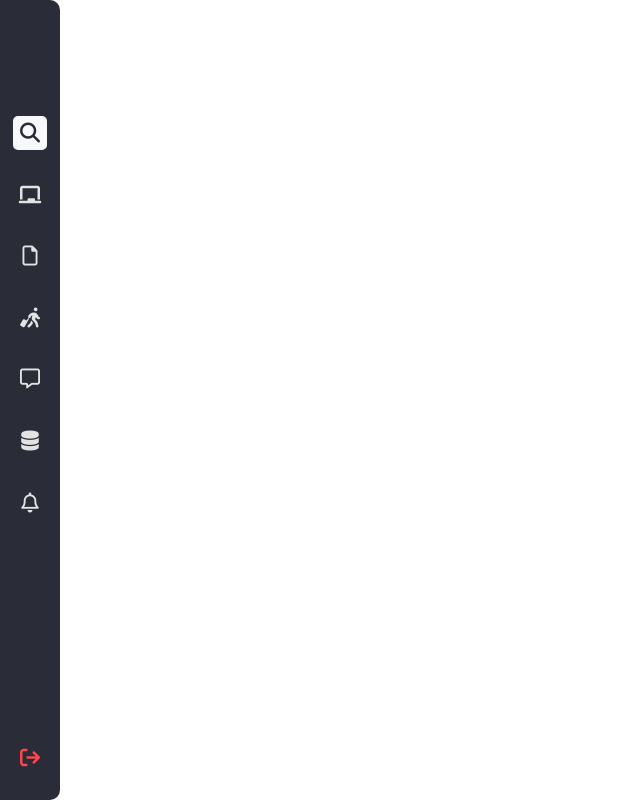
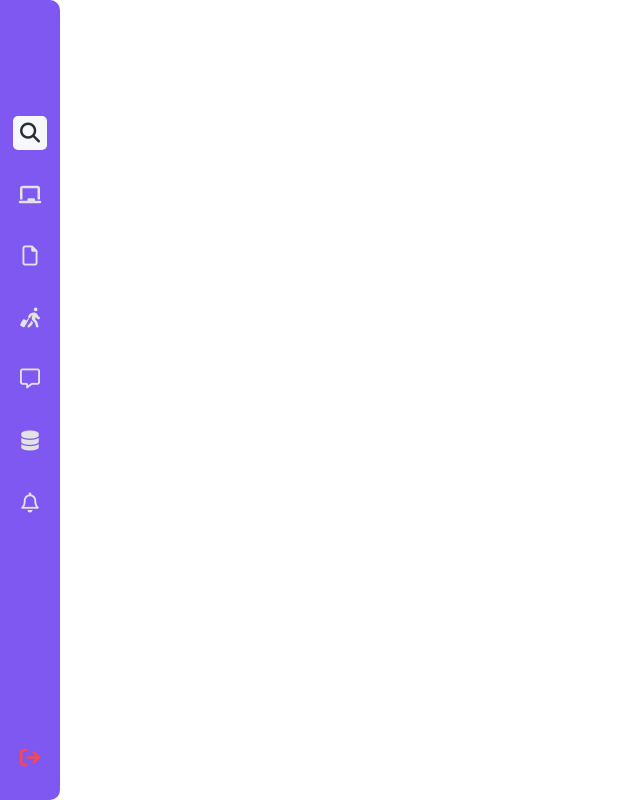
Before and after one commit to Pavan-loop/Learning-front-end, a plain HTML site: page Javascript/10-10-class-manupulation.html in a window 1280 px wide. Both pictures are taken after a click on the element 30 px from the left and 400 px from the top of the page. Shown: the whole page, without its empty margins (0-640 px from the left). Drawn offline with Linux system fonts and the light colour scheme.

Commit message:
learned addind classes

```diff
--- a/Javascript/10-10-class-manupulation.html
+++ b/Javascript/10-10-class-manupulation.html
@@ -20,6 +20,7 @@
       display: grid;
       grid-template-rows: 1fr 1.5fr 1.5fr 1.5fr 1.5fr 1.5fr 1.5fr 1.5fr 1.5fr 1.5fr 5fr;
       cursor: pointer;
+
     }
     .logo,
     .profile,
@@ -55,11 +56,24 @@
       margin-bottom: 30px;
       color: #fb474d;
     }
+    .adashboard i {
+      padding: 10px;
+    }
+    .adashboard{
+      border-radius: 5px;
+    }
+    .adashboard:hover{
+      background-color: #7F57F1;
+      color: #FFFFFF;
+    }
+    .change-color{
+      background-color: #7F57F1;
+    }
 
   </style>
 </head>
 <body>
-  <div class="sidebar">
+  <div class="sidebar" >
     <div class="logo"></div>
     <div class="profile"></div>
     <div class="search">
@@ -68,7 +82,9 @@
       </div>
     </div>
     <div class="dashboard">
-      <i class="fa-solid fa-chalkboard"></i>
+      <div class="adashboard">
+        <i class="fa-solid fa-chalkboard"></i>
+      </div>
     </div>
     <div class="product">
       <i class="fa-regular fa-file"></i>
@@ -111,7 +127,10 @@
     syntax: selectedElement.classList.add('Myclass');
     For example: selectedElement.classList.add('show');
   */
-
+var sidebar = document.querySelector('.sidebar')
+sidebar.addEventListener('click', function(){
+  sidebar.classList.toggle('change-color');
+})
 
 
 </script>
```
